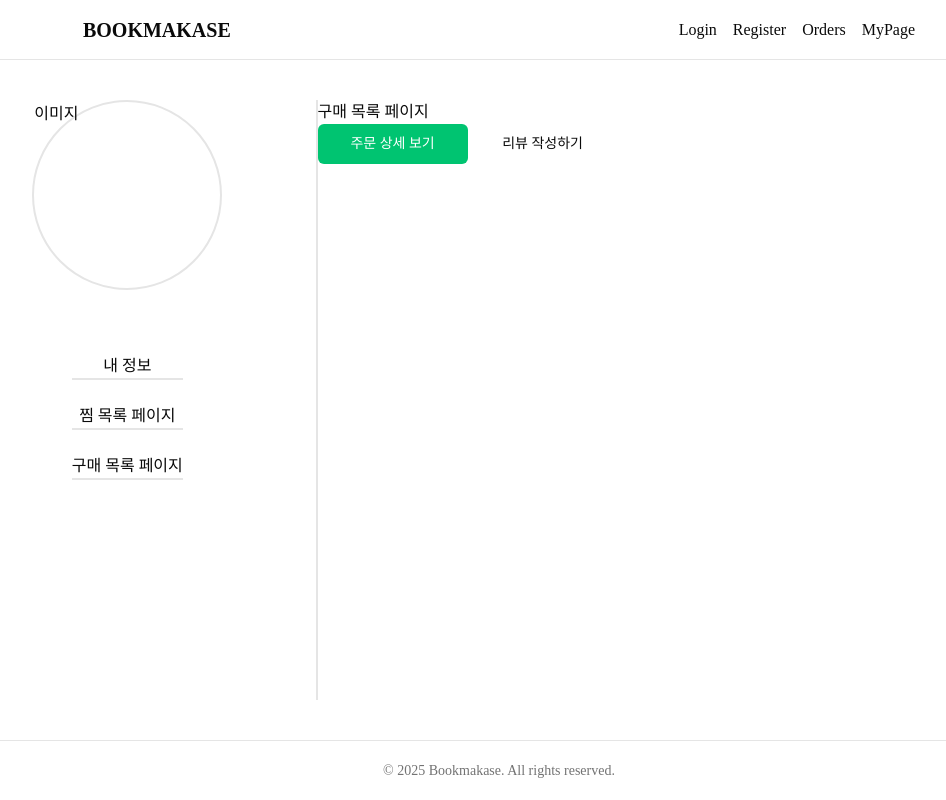
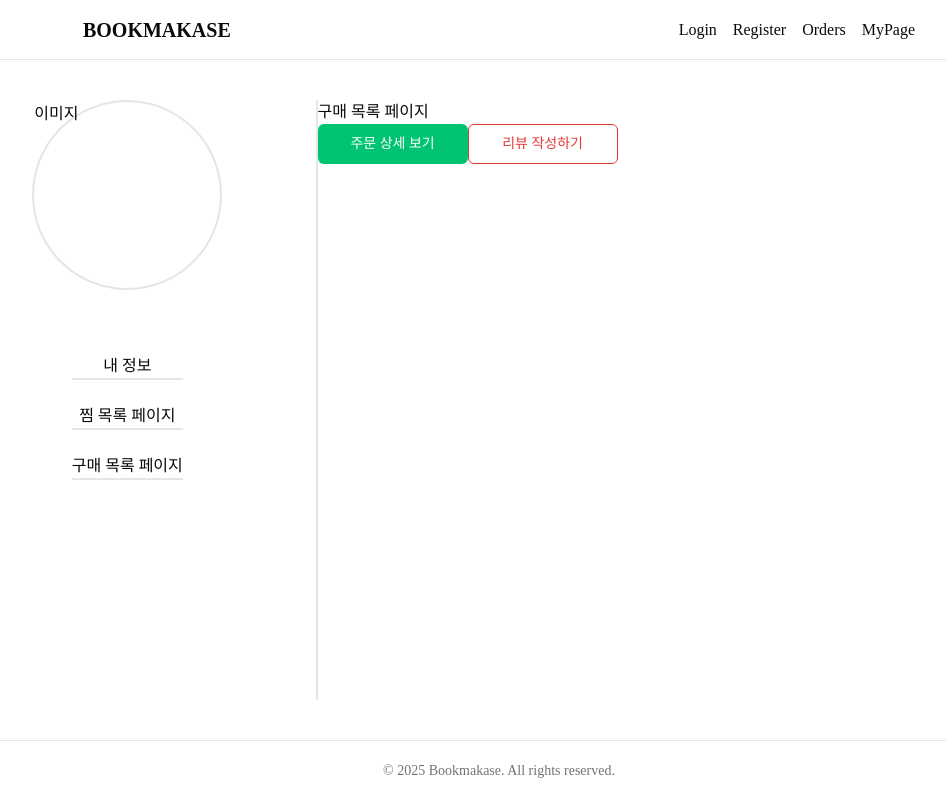
Before and after one commit to bookmakase/bookmakase-fe, a Next.js app: page /mypage/order-list in a window 1280 px wide. Shown: the whole page, without its empty margins (141-1087 px from the left). Built offline with nearby package versions, Linux system fonts and the light colour scheme; a web font is replaced by a local one.

Commit message:
feat: main 브랜치 병합 후 추가 pr

```diff
--- a/src/app/(home)/mypage/order-list/page.tsx
+++ b/src/app/(home)/mypage/order-list/page.tsx
@@ -27,7 +27,7 @@ export default function OrderListPage() {
         <Button
           size="md"
           variant="outline"
-          color="violet"
+          color="cancel"
           onClick={handleClickMoveBookReview}
         >
           리뷰 작성하기
```
